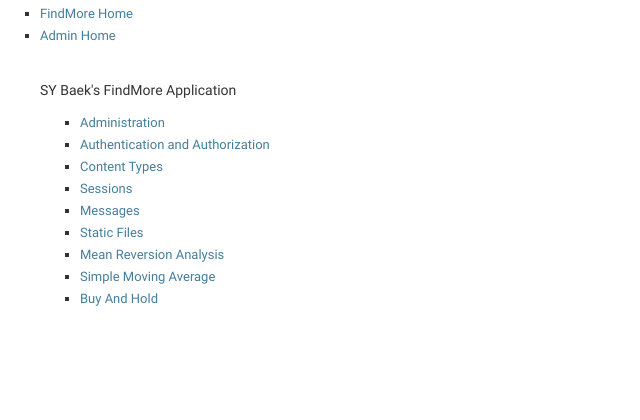
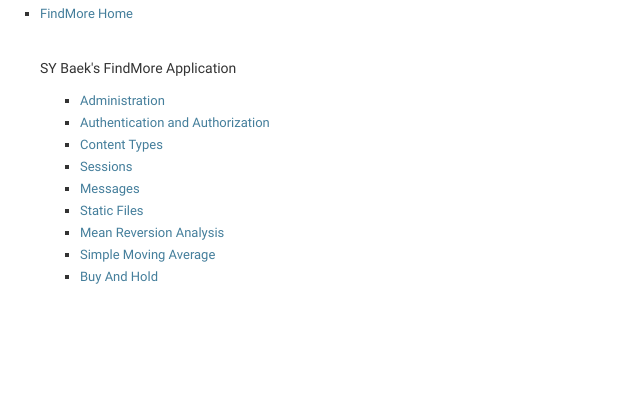
Before and after one commit to SeungYong-Baek/FindMore, a Django app: page / in a window 1280 px wide. Shown: the top 420 px of the page, without its empty margins (0-640 px from the left). Run offline with Django 3.2, Linux system fonts and the light colour scheme.

Commit message:
Modify base.html

```diff
--- a/templates/base.html
+++ b/templates/base.html
@@ -11,7 +11,6 @@
         {% block sidebar %}
             <ul>
 	        <li><a href="/">FindMore Home</a>
-	        <li><a href="/admin/">Admin Home</a>
 	    </ul>
         {% endblock %}
     </div>
```
